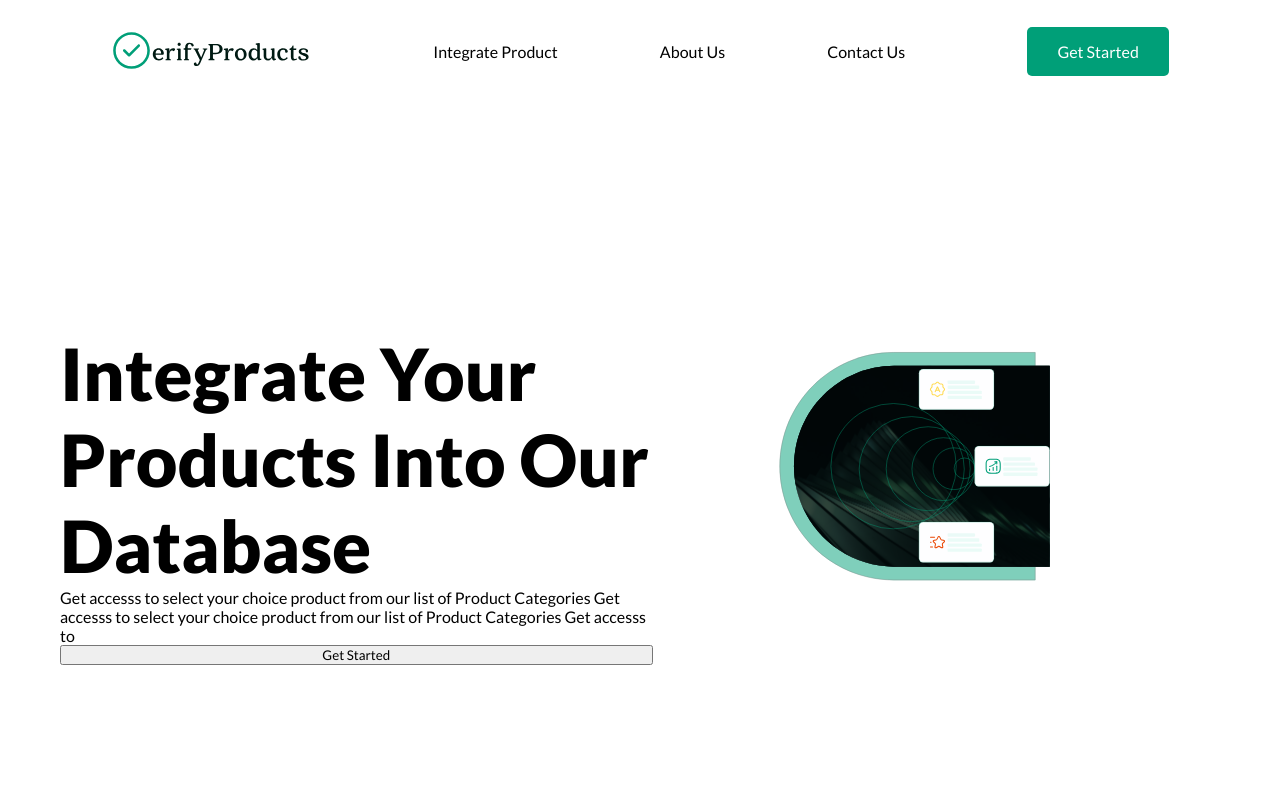
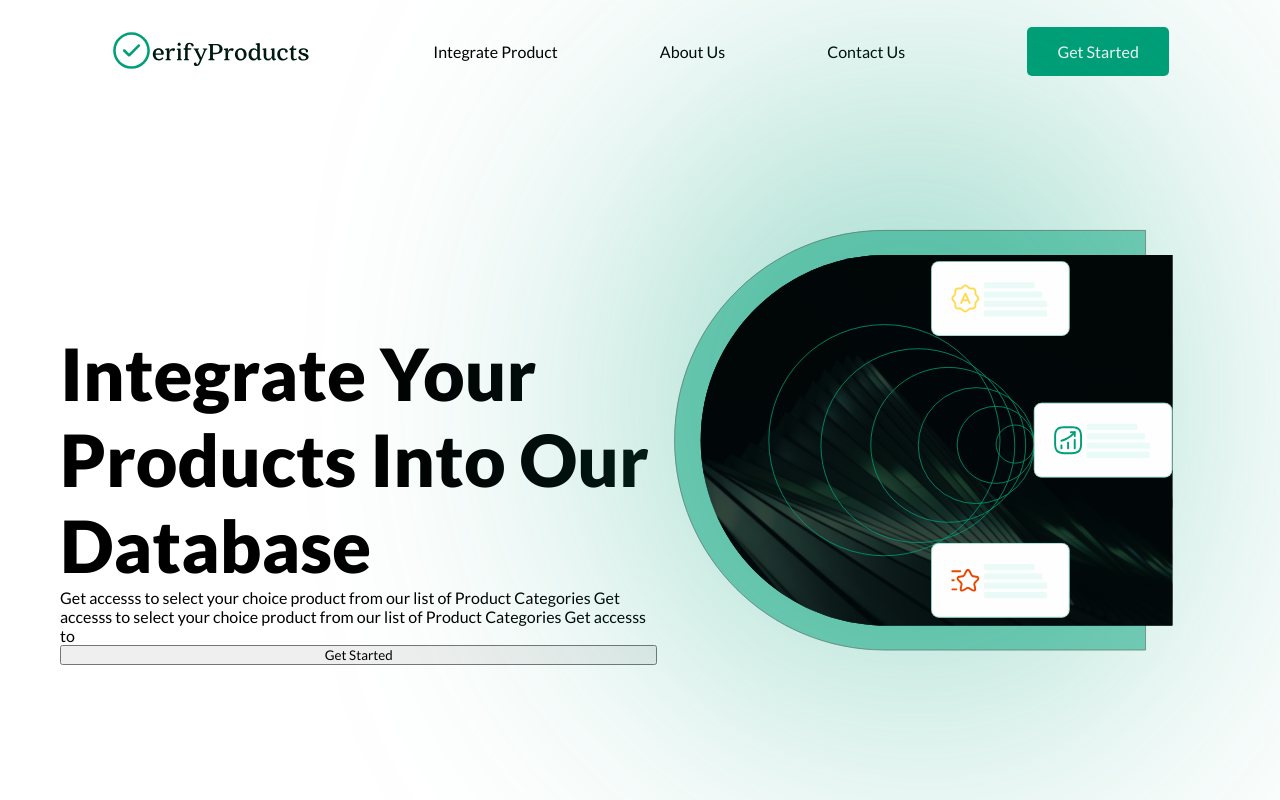
Before and after one commit to Verify-App-TUTN/VerifyProduct, a React (Create React App) app: page / in a window 1280 px wide. Shown: the top 800 px of the page. Built offline with nearby package versions, Linux system fonts and the light colour scheme; the HTML template or start-up script is replaced by a standard one.

Commit message:
created hero component

```diff
--- a/src/components/Hero/Hero.jsx
+++ b/src/components/Hero/Hero.jsx
@@ -9,7 +9,11 @@ const Hero = () => {
       <p className={style.Hero__subtitle}>Get accesss to select your choice product from our list of Product Categories Get accesss to select your choice product from our list of Product Categories Get accesss to</p>
       <button className={style.Hero__button}>Get Started</button>
     </div>
-    <HeroIllustration />
+    <div className={style.Hero__illustration_container}>
+    <span className={style.Hero__illustration_blur}>
+    </span>
+      <HeroIllustration className={style.Hero__illustration} />
+    </div>
   </div>;
 }
 
```
